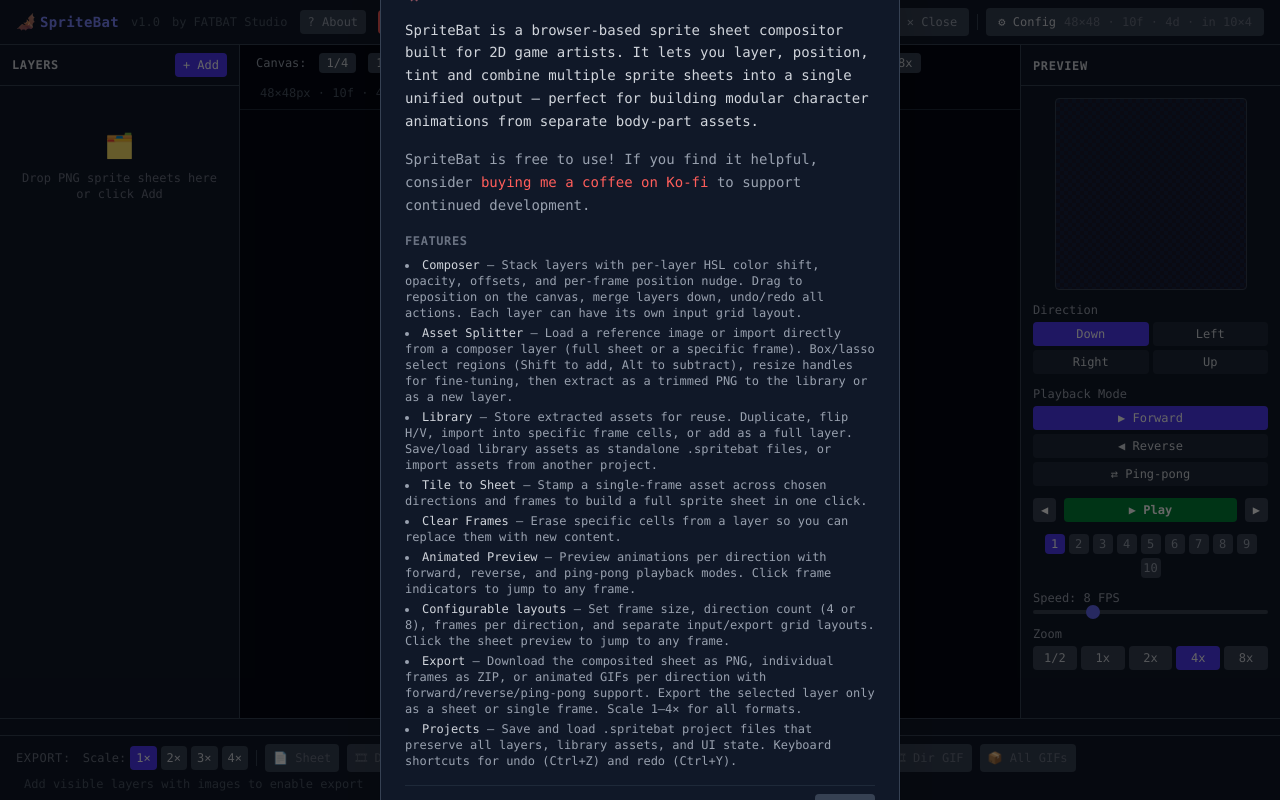
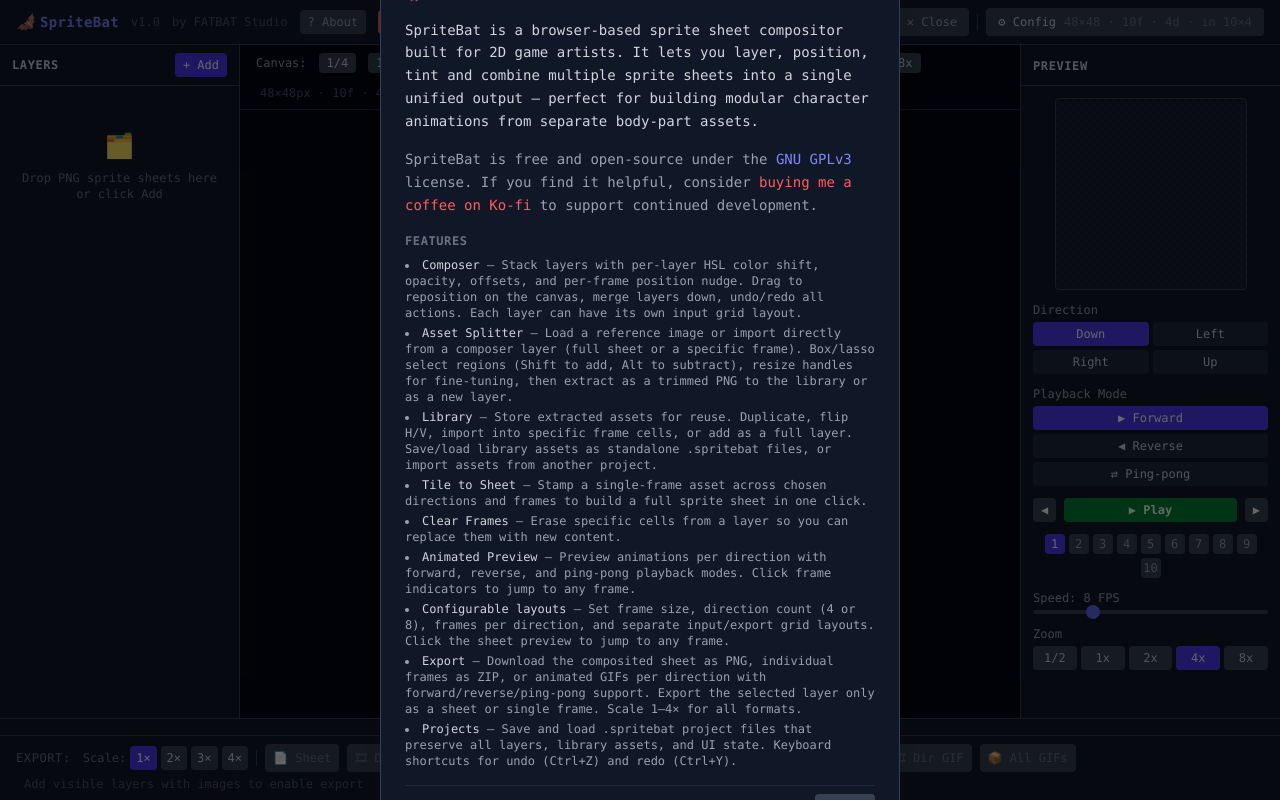
Before and after one commit to fatbatstudio/spritebat, a React (Vite) app: page / in a window 1280 px wide. Both pictures are taken after a click on the button "? About". Built offline with nearby package versions, Linux system fonts and the light colour scheme.

Commit message:
updated readme and added license

```diff
--- a/src/App.tsx
+++ b/src/App.tsx
@@ -371,8 +371,10 @@
             </p>
 
             <p className="text-sm text-gray-400 leading-relaxed">
-              SpriteBat is free to use! If you find it helpful, consider
-              {' '}<a href="https://ko-fi.com/fatbatstudio" target="_blank" rel="noopener noreferrer" className="text-[#FF5E5B] hover:text-[#ff7e7b] transition-colors">buying me a coffee on Ko-fi</a> to
+              SpriteBat is free and open-source under the{' '}
+              <a href="https://www.gnu.org/licenses/gpl-3.0.html" target="_blank" rel="noopener noreferrer" className="text-indigo-400 hover:text-indigo-300 transition-colors">GNU GPLv3</a> license.
+              If you find it helpful, consider{' '}
+              <a href="https://ko-fi.com/fatbatstudio" target="_blank" rel="noopener noreferrer" className="text-[#FF5E5B] hover:text-[#ff7e7b] transition-colors">buying me a coffee on Ko-fi</a> to
               support continued development.
             </p>
 
@@ -393,9 +395,7 @@
 
             <div className="flex items-center justify-between pt-2 border-t border-gray-800">
               <div className="flex items-center gap-3">
-                <a href="https://eidolware.com/about/" target="_blank" rel="noopener noreferrer" className="text-xs text-gray-500 hover:text-gray-300 transition-colors">
-                  by FATBAT Studio
-                </a>
+                <span className="text-xs text-gray-500">© 2025 <a href="https://eidolware.com/about/" target="_blank" rel="noopener noreferrer" className="hover:text-gray-300 transition-colors">FATBAT Studio</a></span>
                 <a
                   href="https://bsky.app/profile/fatbat.studio"
                   target="_blank"
@@ -418,6 +418,17 @@
                     <path d="M23.881 8.948c-.773-4.085-4.859-4.593-4.859-4.593H.723c-.604 0-.679.798-.679.798s-.082 7.324-.022 11.822c.164 2.424 2.586 2.672 2.586 2.672s8.267-.023 11.966-.049c2.438-.426 2.683-2.566 2.658-3.734 4.352.24 7.422-2.831 6.649-6.916zm-11.062 3.511c-1.246 1.453-4.011 3.976-4.011 3.976s-.121.119-.31.023c-.076-.057-.108-.09-.108-.09-.443-.441-3.368-3.049-4.034-3.954-.709-.965-1.041-2.7-.091-3.71.951-1.01 3.005-1.086 4.363.407 0 0 1.565-1.782 3.468-.963 1.904.82 1.832 3.011.723 4.311zm6.173.478c-.928.116-1.682.028-1.682.028V7.284h1.77s1.971.551 1.971 2.638c0 1.913-.985 2.667-2.059 3.015z" />
                   </svg>
                 </a>
+                <a
+                  href="https://github.com/fatbatstudio/spritebat"
+                  target="_blank"
+                  rel="noopener noreferrer"
+                  className="text-gray-500 hover:text-white transition-colors"
+                  title="Source on GitHub"
+                >
+                  <svg width="16" height="16" viewBox="0 0 24 24" fill="currentColor" xmlns="http://www.w3.org/2000/svg">
+                    <path d="M12 0C5.374 0 0 5.373 0 12c0 5.302 3.438 9.8 8.207 11.387.599.111.793-.261.793-.577v-2.234c-3.338.726-4.033-1.416-4.033-1.416-.546-1.387-1.333-1.756-1.333-1.756-1.089-.745.083-.729.083-.729 1.205.084 1.839 1.237 1.839 1.237 1.07 1.834 2.807 1.304 3.492.997.107-.775.418-1.305.762-1.604-2.665-.305-5.467-1.334-5.467-5.931 0-1.311.469-2.381 1.236-3.221-.124-.303-.535-1.524.117-3.176 0 0 1.008-.322 3.301 1.23A11.509 11.509 0 0112 5.803c1.02.005 2.047.138 3.006.404 2.291-1.552 3.297-1.23 3.297-1.23.653 1.653.242 2.874.118 3.176.77.84 1.235 1.911 1.235 3.221 0 4.609-2.807 5.624-5.479 5.921.43.372.823 1.102.823 2.222v3.293c0 .319.192.694.801.576C20.566 21.797 24 17.3 24 12c0-6.627-5.373-12-12-12z" />
+                  </svg>
+                </a>
               </div>
               <button
                 onClick={() => setShowAbout(false)}
```
Also changed, not shown: 2 other files (tests, documents, lock files or other folders).
